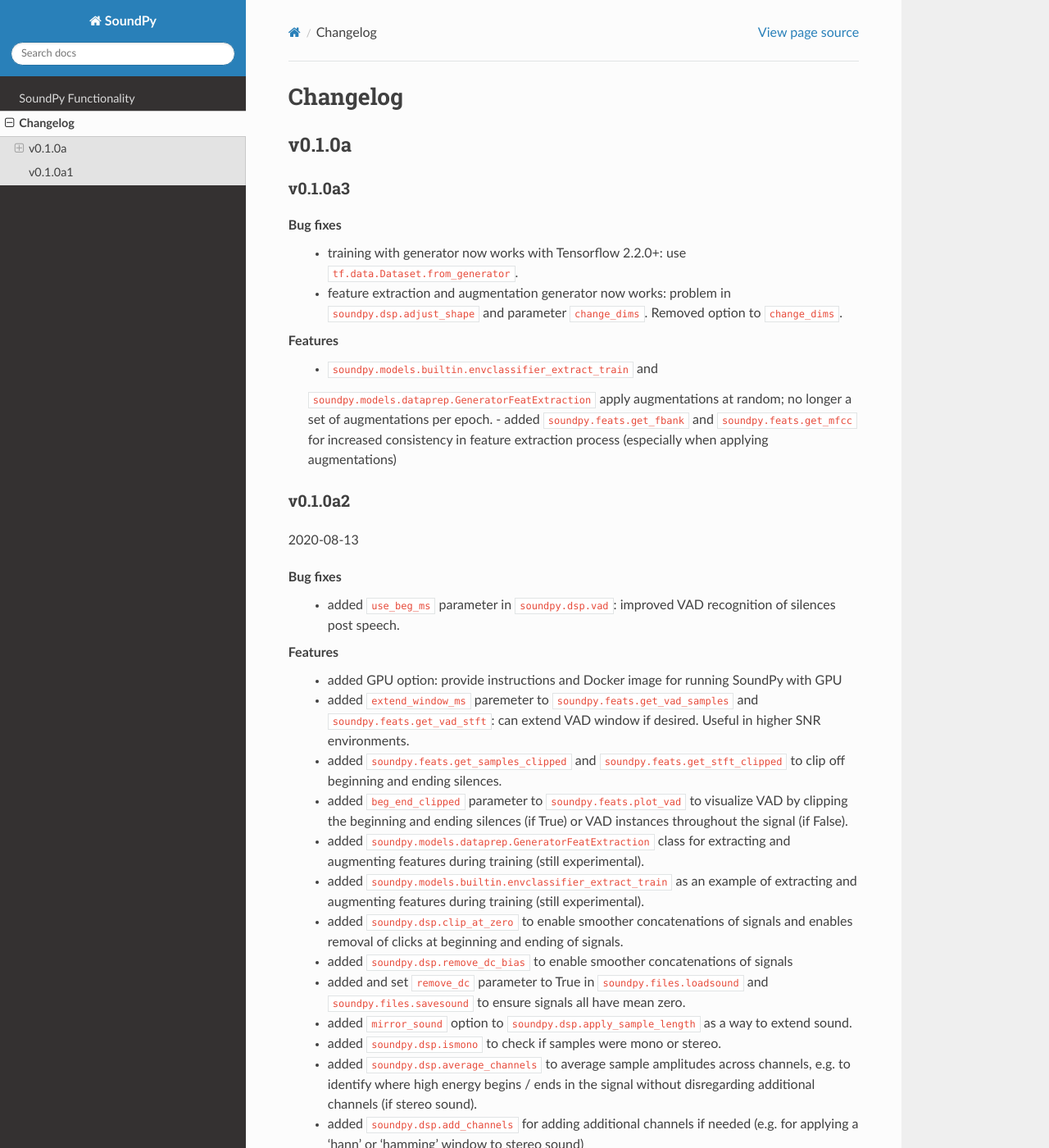
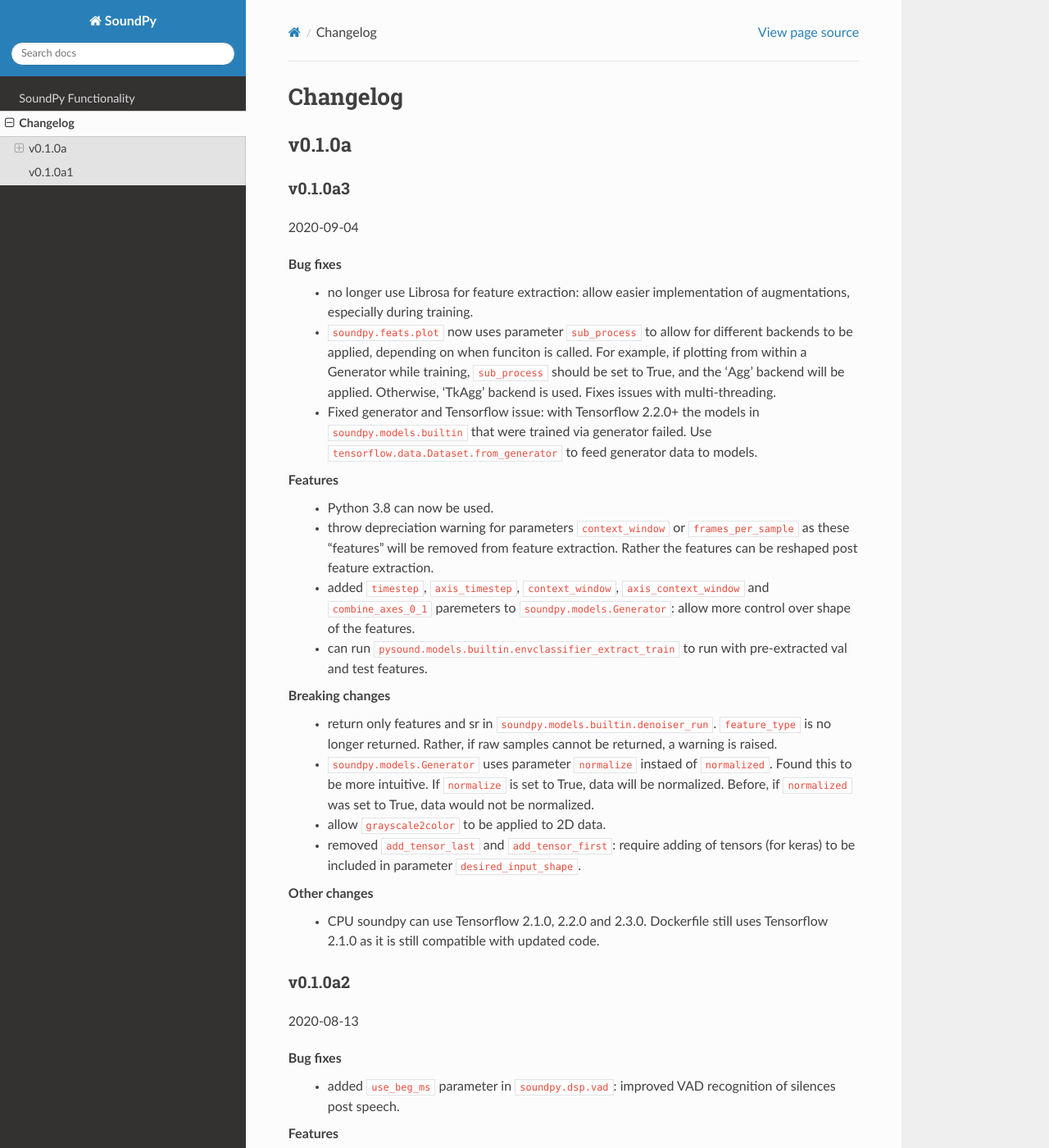
Before and after one commit to a-n-rose/Python-Sound-Tool, a Sphinx documentation site: the page built from docs/source/changelog.rst, in a window 1280 px wide and 1400 px high. Shown: the whole window at 82% size. Built offline with Sphinx 7.4.7 and the Read the Docs theme 2.0.0, drawn with Linux system fonts in a browser that asks for light colours; formulas are drawn with MathJax 3; pages that are not in the unit, such as notebooks, are missing from menus; cross-references to code outside the pages are shown as plain code.

Commit message:
updated doc examples and debugged denoiser_run as a result

```diff
--- a/docs/source/changelog.rst
+++ b/docs/source/changelog.rst
@@ -8,19 +8,27 @@
 
 v0.1.0a3
 --------
-
+2020-09-04
 
 Bug fixes
-   -  training with generator now works with Tensorflow 2.2.0+: use `tf.data.Dataset.from_generator`.
-   -  feature extraction and augmentation generator now works: problem in `soundpy.dsp.adjust_shape` and parameter `change_dims`. Removed option to `change_dims`.
+   -  no longer use Librosa for feature extraction: allow easier implementation of augmentations, especially during training.
+   -  `soundpy.feats.plot` now uses parameter `sub_process` to allow for different backends to be applied, depending on when funciton is called. For example, if plotting from within a Generator while training, `sub_process` should be set to True, and the 'Agg' backend will be applied. Otherwise, 'TkAgg' backend is used. Fixes issues with multi-threading.
+   -  Fixed generator and Tensorflow issue: with Tensorflow 2.2.0+ the models in `soundpy.models.builtin` that were trained via generator failed. Use `tensorflow.data.Dataset.from_generator` to feed generator data to models.
 
 Features
-   -  `soundpy.models.builtin.envclassifier_extract_train` and
-   `soundpy.models.dataprep.GeneratorFeatExtraction` apply augmentations at random;
-   no longer a set of augmentations per epoch.
-   -  added `soundpy.feats.get_fbank` and `soundpy.feats.get_mfcc` for increased consistency in feature extraction process (especially when applying augmentations)
+   -  Python 3.8 can now be used.
+   -  throw depreciation warning for parameters `context_window` or `frames_per_sample` as these "features" will be removed from feature extraction. Rather the features can be reshaped post feature extraction.
+   -  added `timestep`, `axis_timestep`, `context_window`, `axis_context_window`  and `combine_axes_0_1` paremeters to  `soundpy.models.Generator`:  allow more control over shape of the features.
+   -  can run `pysound.models.builtin.envclassifier_extract_train` to run with pre-extracted val and test features.
 
+Breaking changes
+   -  return only features and sr in `soundpy.models.builtin.denoiser_run`. `feature_type` is no longer returned. Rather, if raw samples cannot be returned, a warning is raised.
+   -  `soundpy.models.Generator` uses parameter `normalize` instaed of `normalized`. Found this to be more intuitive. If `normalize` is set to True, data will be normalized. Before, if `normalized` was set to True, data would not be normalized.
+   - allow `grayscale2color` to be applied to 2D data.
+   -  removed `add_tensor_last` and `add_tensor_first`: require adding of tensors (for keras) to be included in parameter `desired_input_shape`.
 
+Other changes
+   -  CPU soundpy can use Tensorflow 2.1.0, 2.2.0 and 2.3.0. Dockerfile still uses Tensorflow 2.1.0 as it is still compatible with updated code.
 
 
 v0.1.0a2
--- a/docs/source/examples/plot_SNR_add_noise_to_datasets.py
+++ b/docs/source/examples/plot_SNR_add_noise_to_datasets.py
@@ -54,7 +54,7 @@
 # ~~~~~~~~~~~~~~~~~
 # I'm using a higher sample rate here as calculating SNR
 # performs best upwards of 44100 Hz.
-sr = 48000
+sr = 44100
 s, sr = sp.loadsound(speech_sample, sr = sr)
 ipd.Audio(s,rate=sr)
 
--- a/docs/source/examples/plot_augment_sound.py
+++ b/docs/source/examples/plot_augment_sound.py
@@ -333,4 +333,4 @@
 
 ##########################################################
 sp.plotsound(h_shuffle, sr=sr, feature_type='stft',
-               title='Speech: shuffled')
+               title='Speech: shuffled ')
--- a/docs/source/examples/plot_dataset_info_formatting.py
+++ b/docs/source/examples/plot_dataset_info_formatting.py
@@ -61,7 +61,7 @@
     recursive = True, # we want all the audio, even in nested directories
     format='WAV',
     bitdepth = 16, # if set to None, a default bitdepth will be applied
-    sr = 8000, # narrowband
+    sr = 16000, # wideband
     mono = True, # ensure data all have 1 channel
     dur_sec = 3, # audio will be limited to 3 seconds
     zeropad = True, # audio shorter than 3 seconds will be zeropadded
--- a/docs/source/examples/plot_extract_augment_train_classifier.py
+++ b/docs/source/examples/plot_extract_augment_train_classifier.py
@@ -152,7 +152,7 @@
 # The current implementation applies the deresolution to the power spectrum rather than
 # directly to the STFT.
 model_dir, history = spdl.envclassifier_extract_train(
-    model_name = 'augment_builtin',
+    model_name = 'augment_builtin_speechcommands',
     audiodata_path = data_dir,
     augment_dict = augmentation_all,
     labeled_data = True,
--- a/docs/source/examples/plot_featureprep_denoiser.py
+++ b/docs/source/examples/plot_featureprep_denoiser.py
@@ -108,4 +108,4 @@
 feat_settings = sp.utils.load_dict(
     extraction_dir.joinpath('log_extraction_settings.csv'))
 for key, value in feat_settings.items():
-    print(key, ' --> ', value)
+    print(key, ' ---> ', value)
--- a/docs/source/examples/plot_featureprep_envclassifier.py
+++ b/docs/source/examples/plot_featureprep_envclassifier.py
@@ -98,7 +98,7 @@
 feat_settings = sp.utils.load_dict(
     extraction_dir.joinpath('log_extraction_settings.csv'))
 for key, value in feat_settings.items():
-    print(key, ' --> ', value)
+    print(key, ' ---> ', value)
 
 
 ############################################################
@@ -108,4 +108,4 @@
 encode_dict = sp.utils.load_dict(
     extraction_dir.joinpath('dict_encode.csv'))
 for key, value in encode_dict.items():
-    print(key, ' --> ', value)
+    print(key, ' ---> ', value)
--- a/docs/source/examples/plot_implement_denoiser.py
+++ b/docs/source/examples/plot_implement_denoiser.py
@@ -64,7 +64,7 @@
 feat_settings = sp.utils.load_dict(
     model_dir.joinpath('log_extraction_settings.csv'))
 for key, value in feat_settings.items():
-    print(key, ' --> ', value)
+    print(key, ' ---> ', value)
     # change objects that were string to original format
     import ast
     try:
@@ -119,7 +119,7 @@
 ##############################################################
 # We just need to feed the model path, the noisy sample path, and
 # the feature settings dictionary we looked at above.
-y, sr, feat_type = spdl.denoiser_run(model, s_n, feat_settings)
+y, sr = spdl.denoiser_run(model, s_n, feat_settings)
 
 ##########################################################
 # How does the output sound?
@@ -129,7 +129,7 @@
 ##########################################################
 # How does is the output look?
 # ~~~~~~~~~~~~~~~~~~~~~~~~~~~~
-sp.plotsound(y, sr=sr, feature_type = feat_type)
+sp.plotsound(y, sr=sr, feature_type = feature_type)
 
 ##########################################################
 # How do the features compare?
--- a/docs/source/examples/plot_signals_and_features.py
+++ b/docs/source/examples/plot_signals_and_features.py
@@ -24,7 +24,7 @@
 
 ########################################################################
 # First let's set what sample rate we want to use
-sr = 48000
+sr = 44100
 
 
 #########################################################################
--- a/docs/source/examples/plot_train_classifier.py
+++ b/docs/source/examples/plot_train_classifier.py
@@ -73,7 +73,7 @@
 feat_settings = sp.utils.load_dict(
     feature_extraction_dir.joinpath('log_extraction_settings.csv'))
 for key, value in feat_settings.items():
-    print(key, ' ---> ', value)
+    print(key, ' --> ', value)
 
 #########################################################
 # For more about these settings, see `soundpy.feats.save_features_datasets`.
--- a/docs/source/examples/plot_train_denoiser.py
+++ b/docs/source/examples/plot_train_denoiser.py
@@ -75,7 +75,7 @@
 feat_settings = sp.utils.load_dict(
     feature_extraction_dir.joinpath('log_extraction_settings.csv'))
 for key, value in feat_settings.items():
-    print(key, ' ---> ', value)
+    print(key, ' --> ', value)
 
 #########################################################
 # For more about these settings, see `soundpy.feats.save_features_datasets`.
--- a/docs/source/examples/plot_vad_snr_filter.py
+++ b/docs/source/examples/plot_vad_snr_filter.py
@@ -106,7 +106,7 @@
 # Note: this file is available in the soundpy repo.
 
 # VAD and filtering work best with high sample rates
-sr = 48000
+sr = 44100
 python = '{}audiodata/python.wav'.format(sp_dir, sr=sr)
 y_p, sr = sp.loadsound(python, sr=sr)
 ipd.Audio(y_p, rate = sr)
--- a/requirements.txt
+++ b/requirements.txt
@@ -1,4 +1,4 @@
-tensorflow==2.2.0
+tensorflow>=2.1.0
 numpy
 scipy
 scikit-learn
```
Also changed, not shown: other parts of requirements.txt (+0 -1 lines), README.md (+9 -8 lines), docs/source/examples/plot_filter_out_noise.py (+26 -26 lines), docs/source/index.rst (+6 -1 lines), new_version_updates.md (+0 -1 lines), 1 other file.
